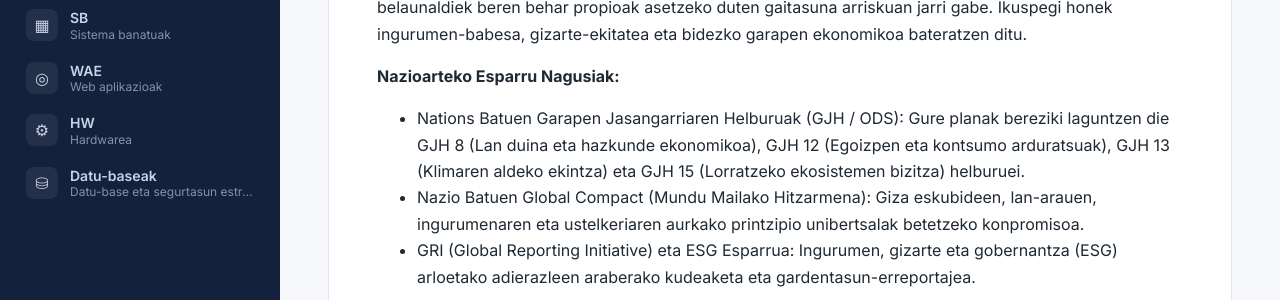
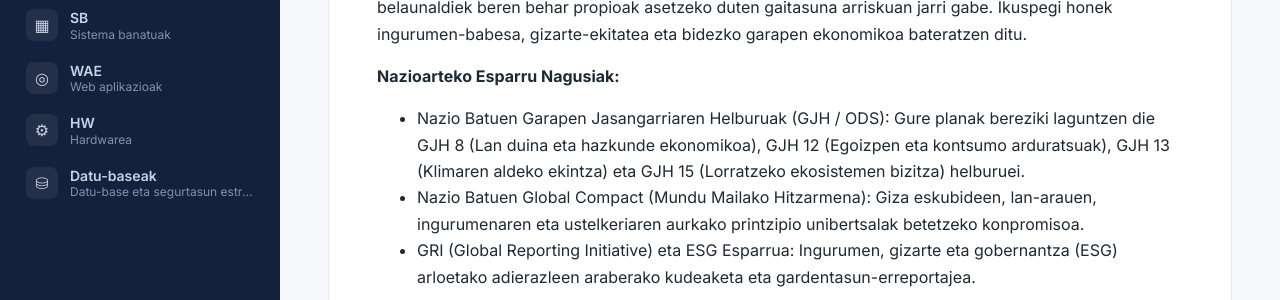
Before and after one commit to barrerourtzi-dotcom/Erronka1_T6, a Jekyll site: the page built from Jasangarritasun_Plana-Core.md, in a window 1280 px wide and 900 px high. Shown: the part 302-602 px from the top of the window. Built offline with Jekyll 4.4.1, drawn with Linux system fonts in a browser that asks for light colours; our own code applies the rules of GitHub Pages for plain Markdown files.

Commit message:
Fix formatting in sustainability plan document

```diff
--- a/Jasangarritasun_Plana-Core.md
+++ b/Jasangarritasun_Plana-Core.md
@@ -8,7 +8,7 @@ Gure enpresan jasangarritasuna honela ulertzen dugu: egungo beharrak asetzeko ga
 
 **Nazioarteko Esparru Nagusiak:**
 
-- Nations Batuen Garapen Jasangarriaren Helburuak (GJH / ODS): Gure planak bereziki laguntzen die GJH 8 (Lan duina eta hazkunde ekonomikoa), GJH 12 (Egoizpen eta kontsumo arduratsuak), GJH 13 (Klimaren aldeko ekintza) eta GJH 15 (Lorratzeko ekosistemen bizitza) helburuei.
+- Nazio Batuen Garapen Jasangarriaren Helburuak (GJH / ODS): Gure planak bereziki laguntzen die GJH 8 (Lan duina eta hazkunde ekonomikoa), GJH 12 (Egoizpen eta kontsumo arduratsuak), GJH 13 (Klimaren aldeko ekintza) eta GJH 15 (Lorratzeko ekosistemen bizitza) helburuei.
 - Nazio Batuen Global Compact (Mundu Mailako Hitzarmena): Giza eskubideen, lan-arauen, ingurumenaren eta ustelkeriaren aurkako printzipio unibertsalak betetzeko konpromisoa.
 - GRI (Global Reporting Initiative) eta ESG Esparrua: Ingurumen, gizarte eta gobernantza (ESG) arloetako adierazleen araberako kudeaketa eta gardentasun-erreportajea.
 
```
